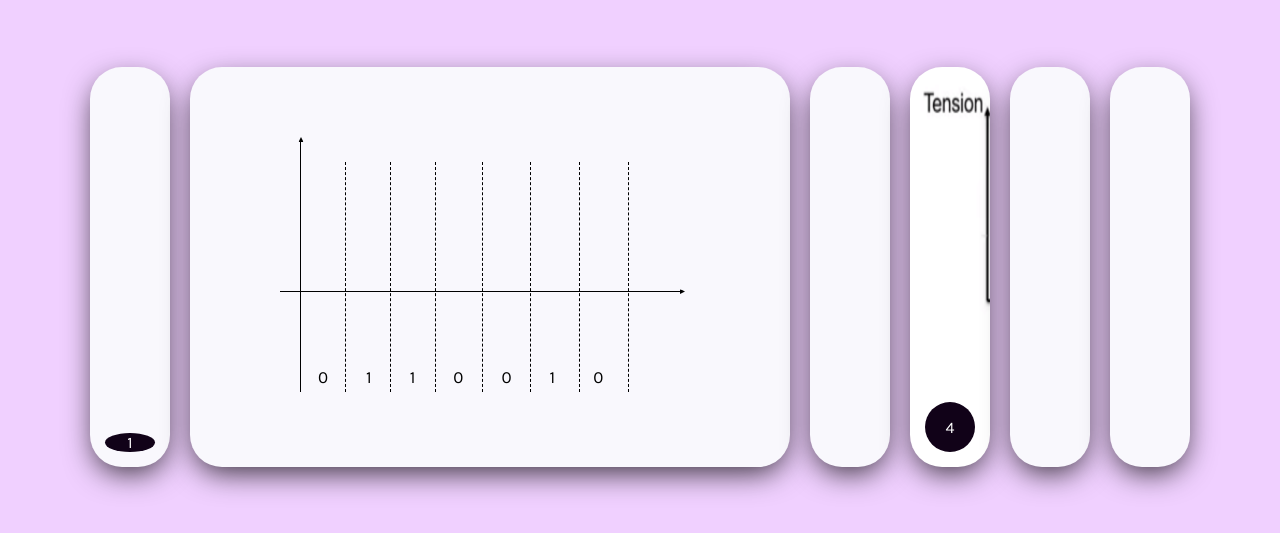
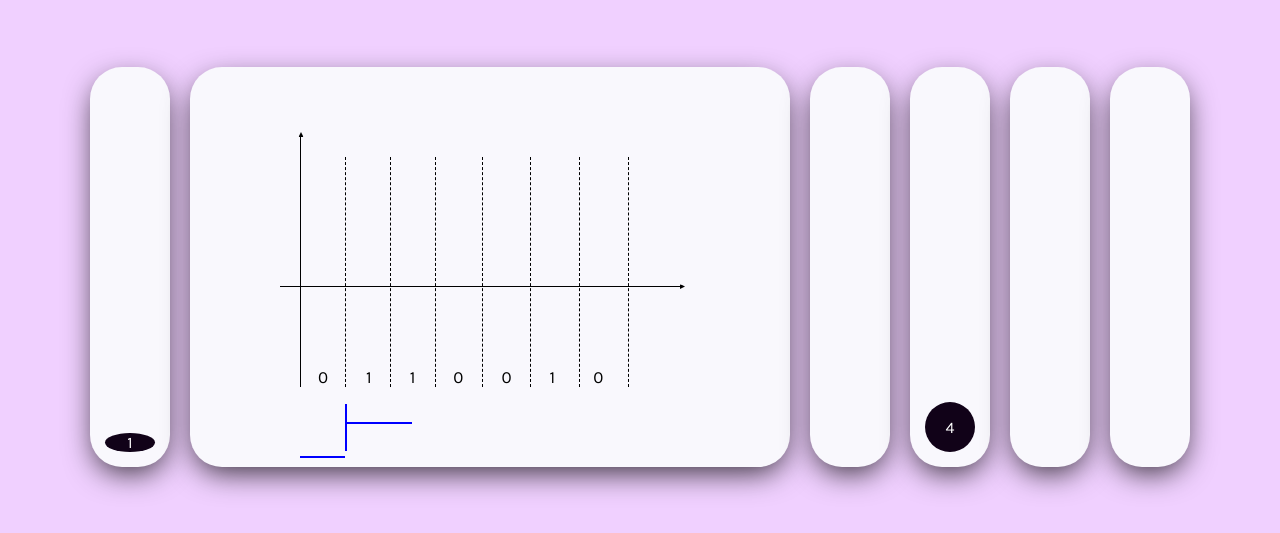
Before and after one commit to chaima1111/Dascy-platform, a React (Create React App) app in the folder dascy_frontend/: page /chapterTwo/second in a window 1280 px wide. Shown: the part 133-666 px from the top of the page. Built offline with nearby package versions, Linux system fonts and the light colour scheme.

Commit message:
graphs modification

```diff
--- a/dascy_frontend/package.json
+++ b/dascy_frontend/package.json
@@ -27,9 +27,7 @@
     "react": "^18.2.0",
     "react-chartjs-2": "^5.2.0",
     "react-dom": "^18.2.0",
-    "react-icons": "^5.1.0",
-    "react-router-dom": "^6.22.3",
-    "react-icons": "^5.0.1",
+    "react-icons": "^5.2.1",
     "react-native-svg": "^15.2.0",
     "react-pro-sidebar": "^0.7.1",
     "react-redux": "^9.1.2",
--- a/dascy_frontend/src/Pages/PhyLayer/idTwo/IdTwo.jsx
+++ b/dascy_frontend/src/Pages/PhyLayer/idTwo/IdTwo.jsx
@@ -121,6 +121,19 @@ const IdTwo = () => {
                     <div className="dashed-line5" id='dash-line5'></div>
                     <div className="dashed-line6" id='dash-line6'></div>
                   </div>
+                  <div className="lines2">
+                    <div className="line" id='LN'></div>
+                    <div className="line1" id='LN1'></div>
+                    <div className="line2" id='LN2'></div>
+                    <div className="line3" id='LN3'></div>
+                    <div className="line4" id='LN4'></div>
+                    <div className="line5" id='LN5'></div>
+                    <div className="line6" id='LN6'></div>
+                    <div className="line7" id='LN7'></div>
+                    <div className="line8" id='LN8'></div>
+                    <div className="line9" id='LN9'></div>
+                    <div className="line10" id='LN10'></div>
+                  </div>
                   <div className='nmbrs' id='nbr'>
                     <p>0</p>
                     <p>1</p>
@@ -137,11 +150,11 @@ const IdTwo = () => {
         <label htmlFor="c3" className='dascy__idTwo-card' onClick={handleClick3}>
           <div className='dascy__idTwo-row'>
             <div className='dascy__idTwo-graph'>
-                  <div className="arrows2">
+                  <div className="arrows3">
                     <div className="arrow-x" id='arr2-x'></div>
                     <div className="arrow-y" id='arr2-y'></div>
                   </div>
-                  <div className="dashed-lines2">
+                  <div className="dashed-lines3">
                     <div className="dashed-line" id='dash-line'></div>
                     <div className="dashed-line1" id='dash-line1'></div>
                     <div className="dashed-line2" id='dash-line2'></div>
@@ -150,7 +163,7 @@ const IdTwo = () => {
                     <div className="dashed-line5" id='dash-line5'></div>
                     <div className="dashed-line6" id='dash-line6'></div>
                   </div>
-                  <div className='nmbrs' id='nbr'>
+                  <div className='nmbrs' >
                     <p>0</p>
                     <p>1</p>
                     <p>1</p>
@@ -176,11 +189,11 @@ const IdTwo = () => {
         <label htmlFor="c5" className='dascy__idTwo-card' onClick={handleClick5}>
           <div className='dascy__idTwo-row'>
           <div className='dascy__idTwo-graph'>
-                  <div className="arrows2">
+                  <div className="arrows5">
                     <div className="arrow-x" id='arr2-x'></div>
                     <div className="arrow-y" id='arr2-y'></div>
                   </div>
-                  <div className="dashed-lines2">
+                  <div className="dashed-lines5">
                     <div className="dashed-line" id='dash-line'></div>
                     <div className="dashed-line1" id='dash-line1'></div>
                     <div className="dashed-line2" id='dash-line2'></div>
@@ -189,7 +202,7 @@ const IdTwo = () => {
                     <div className="dashed-line5" id='dash-line5'></div>
                     <div className="dashed-line6" id='dash-line6'></div>
                   </div>
-                  <div className='nmbrs' id='nbr'>
+                  <div className='nmbrs' >
                     <p>0</p>
                     <p>1</p>
                     <p>1</p>
@@ -205,11 +218,11 @@ const IdTwo = () => {
         <label htmlFor="c6" className='dascy__idTwo-card' onClick={handleClick6}>
           <div className='dascy__idTwo-row'>
           <div className='dascy__idTwo-graph'>
-                  <div className="arrows2">
+                  <div className="arrows6">
                     <div className="arrow-x" id='arr2-x'></div>
                     <div className="arrow-y" id='arr2-y'></div>
                   </div>
-                  <div className="dashed-lines2">
+                  <div className="dashed-lines6">
                     <div className="dashed-line" id='dash-line'></div>
                     <div className="dashed-line1" id='dash-line1'></div>
                     <div className="dashed-line2" id='dash-line2'></div>
@@ -218,7 +231,7 @@ const IdTwo = () => {
                     <div className="dashed-line5" id='dash-line5'></div>
                     <div className="dashed-line6" id='dash-line6'></div>
                   </div>
-                  <div className='nmbrs' id='nbr'>
+                  <div className='nmbrs' >
                     <p>0</p>
                     <p>1</p>
                     <p>1</p>
--- a/dascy_frontend/src/Pages/PhyLayer/idTwo/idTwo.css
+++ b/dascy_frontend/src/Pages/PhyLayer/idTwo/idTwo.css
@@ -81,30 +81,30 @@ input:checked + label .dascy__idTwo-description{
     opacity: 1 !important;
     transform: translateY(0) !important;
 }
-.dascy__idTwo-card[for='c1'] {
+/*.dascy__idTwo-card[for='c1'] {
     /*background-image: url('../../../assets/idTwo/codage1.PNG');
-    background-size: 600px 400px;*/
+    background-size: 600px 400px;
 }
 .dascy__idTwo-card[for='c2'] {
     /*background-image: url('../../../assets/idTwo/codage2.PNG');
-    background-size: 650px 400px;*/
+    background-size: 650px 400px;
 }
 .dascy__idTwo-card[for='c3'] {
    /* background-image: url('../../../assets/idTwo/codage3.PNG');
-    background-size: 610px 400px;*/
+    background-size: 610px 400px;
 }
 .dascy__idTwo-card[for='c4'] {
-    background-image: url('../../../assets/idTwo/codage4.PNG');
+    /*background-image: url('../../../assets/idTwo/codage4.PNG');
     background-size: 620px 400px;
 }
 .dascy__idTwo-card[for='c5'] {
     /*background-image: url('../../../assets/idTwo/codage5.PNG');
-    background-size: 615px 400px;*/
+    background-size: 615px 400px;
 }
 .dascy__idTwo-card[for='c6'] {
     /*background-image: url('../../../assets/idTwo/codage6.PNG');
-    background-size: 605px 400px;*/
-}
+    background-size: 605px 400px;
+}*/
 #aar1-x{
   margin-left: 90px;
   margin-bottom: 90px;
@@ -179,7 +179,7 @@ input:checked + label .dascy__idTwo-description{
   color: black;
 }
 #nbr{
-  margin-top: -135px;
+  margin-top: -90px;
 }
 #LN{
   animation: stretchline 2s linear forwards;
@@ -216,6 +216,7 @@ input:checked + label .dascy__idTwo-description{
     height: 5.9%;
   }
 }
+
 #LN2{
   animation: stretchline2 2s linear forwards;
   margin-left: 155px;
@@ -361,6 +362,16 @@ input:checked + label .dascy__idTwo-description{
   display: block;
 }
 
+.lines2, .dashed-lines2, .arrows2 {
+  display: none;
+}
+
+/* Show lines when the radio button is checked */
+#c2:checked ~ .dascy__idTwo-card .lines2,
+#c2:checked ~ .dascy__idTwo-card .dashed-lines2,
+#c2:checked ~ .dascy__idTwo-card .arrows2 {
+  display: block;
+}
 
 
 
```
Also changed, not shown: 1 other file (tests, documents, lock files or other folders).
